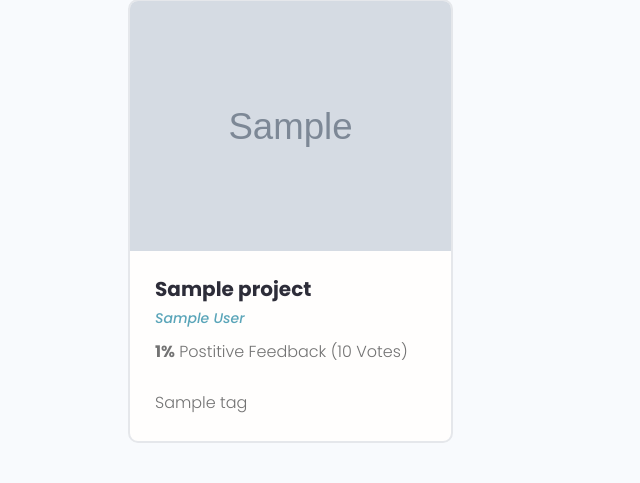
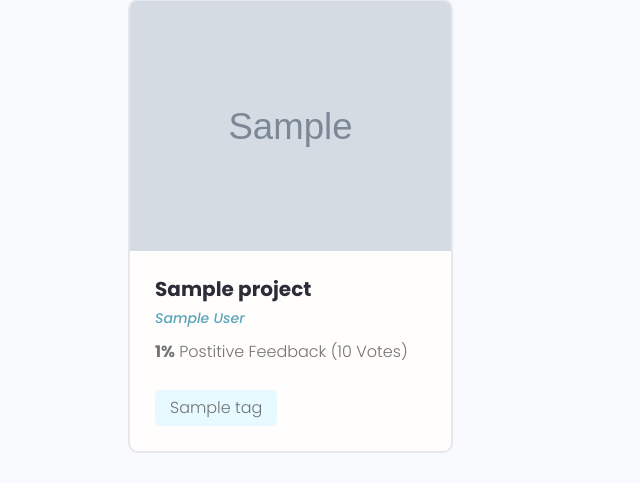
Before and after one commit to pradeepsrinivasa/DevConnect, a Django app: page /projects/ in a window 1280 px wide. Shown: the part 499-982 px from the top of the page, without its empty margins (0-640 px from the left). Before the commit the page ends 942 px from the top, so only its background shows below. Run offline with Django 5.2, Linux system fonts and the light colour scheme; tables that the repository leaves empty hold one stand-in row (values such as "Sample post"); grey boxes marked "Sample" are stand-in pictures.

Commit message:
Update projects.html

```diff
--- a/project/templates/project/projects.html
+++ b/project/templates/project/projects.html
@@ -47,7 +47,7 @@
 
                       {% for tag in pr.tag.all%}
                           <div class="project__tags" style="display: inline-flex;padding-bottom: 5px;">
-                             <span class='tags tag-pill'>
+                             <span class='tag tag-pill tag--main'>
                                 <p>{{tag}}</p>
 
 
```
